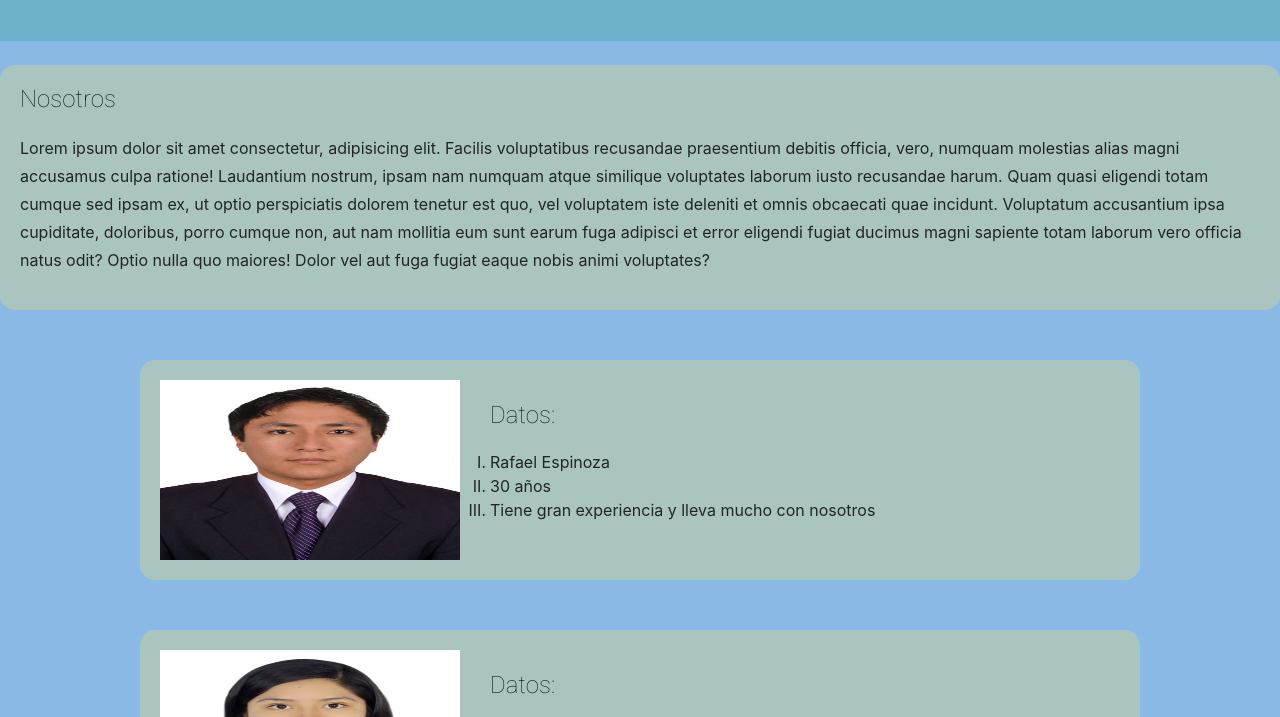
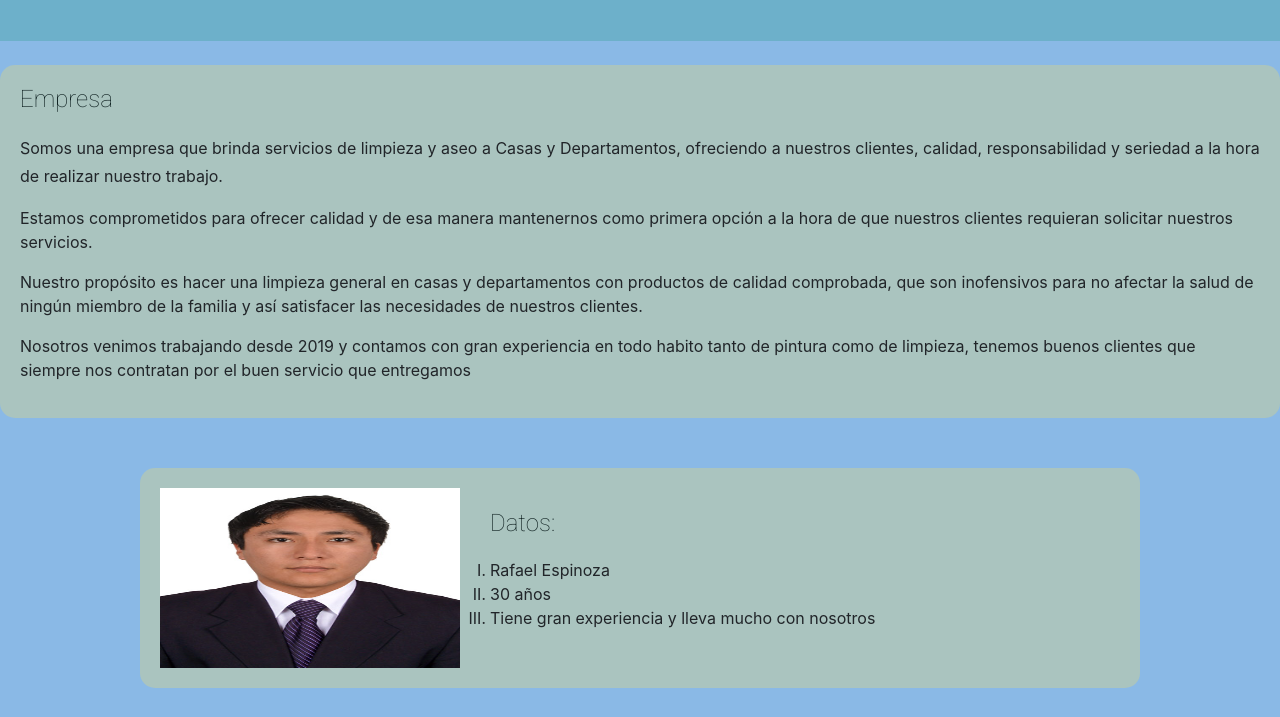
Before and after one commit to YurfranUzcategui/Pinta-y-Limpia-Facil, a plain HTML site: page nosotros.html in a window 1280 px wide. Shown: the part 55-772 px from the top of the page. Drawn offline with nearby package versions, Linux system fonts and the light colour scheme.

Commit message:
Update nosotros.html

```diff
--- a/nosotros.html
+++ b/nosotros.html
@@ -49,17 +49,20 @@
   </header><br>
   <article class="articulo">
     <div>
-      <h2 class="articulo__titulo">Nosotros</h2>
-      <p class="articulo__parrafo"> Lorem ipsum dolor sit amet consectetur, adipisicing elit. Facilis voluptatibus
-        recusandae praesentium debitis
-        officia, vero, numquam molestias alias magni accusamus culpa ratione! Laudantium nostrum, ipsam nam numquam
-        atque
-        similique voluptates laborum iusto recusandae harum. Quam quasi eligendi totam cumque sed ipsam ex, ut optio
-        perspiciatis dolorem tenetur est quo, vel voluptatem iste deleniti et omnis obcaecati quae incidunt. Voluptatum
-        accusantium ipsa cupiditate, doloribus, porro cumque non, aut nam mollitia eum sunt earum fuga adipisci et error
-        eligendi fugiat ducimus magni sapiente totam laborum vero officia natus odit? Optio nulla quo maiores! Dolor vel
-        aut fuga fugiat eaque nobis animi voluptates?</p>
+      <h2 class="articulo__titulo">Empresa</h2>
+      <p class="articulo__parrafo">Somos una empresa que brinda servicios de limpieza y aseo a Casas y Departamentos,
+        ofreciendo a nuestros clientes, calidad, responsabilidad y seriedad a la hora de realizar nuestro trabajo.</p>
+
+      <p>Estamos comprometidos para ofrecer calidad y de esa manera mantenernos como primera opción a la hora de que
+        nuestros
+        clientes requieran solicitar nuestros servicios.</p>
+
+      <p>Nuestro propósito es hacer una limpieza general en casas y departamentos con productos de calidad comprobada,
+        que son inofensivos para no afectar la salud de ningún miembro de la familia y así satisfacer las necesidades de
+        nuestros clientes.</p>
+      <p>Nosotros venimos trabajando desde 2019 y contamos con gran experiencia en todo habito tanto de pintura como de limpieza, tenemos buenos clientes que siempre nos contratan por el buen servicio que entregamos</p>
     </div>
+  </article>
   </article>
   <div class="contenedorh">
     <div class="espacio">
```
